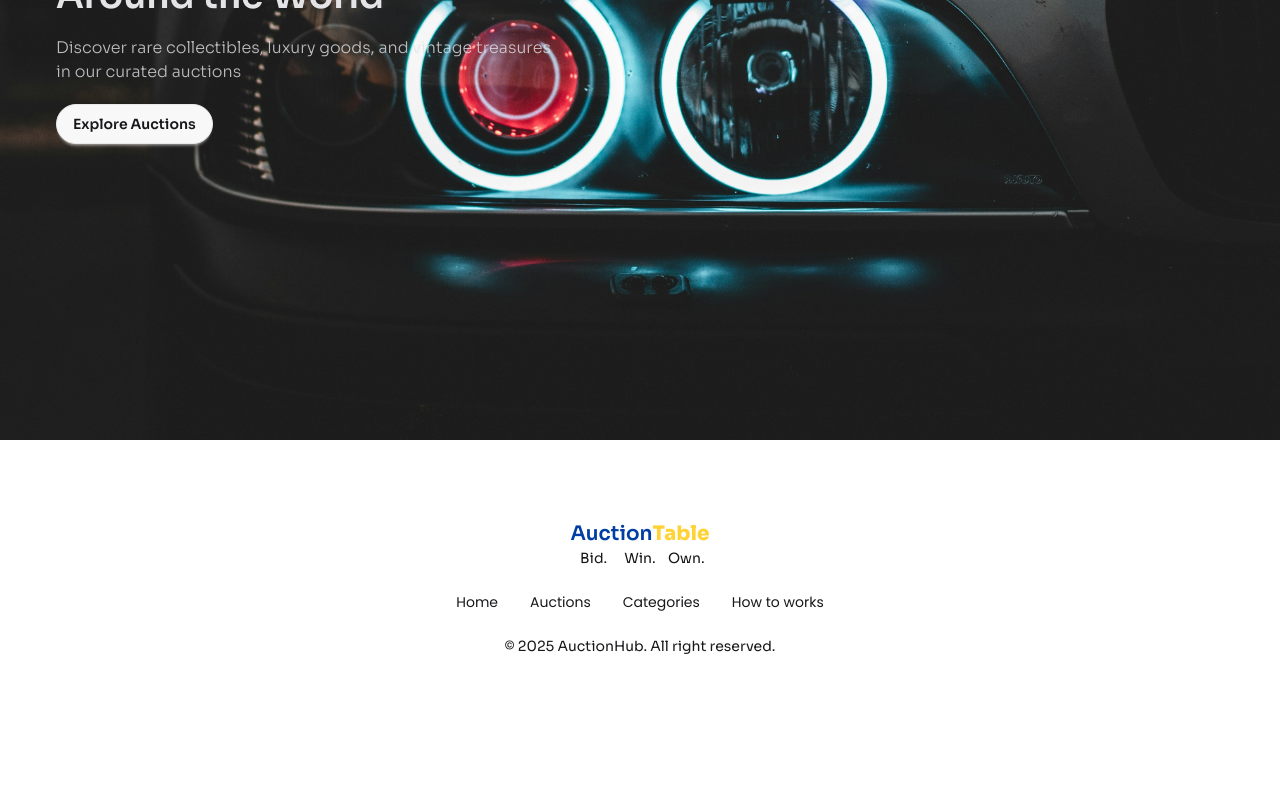
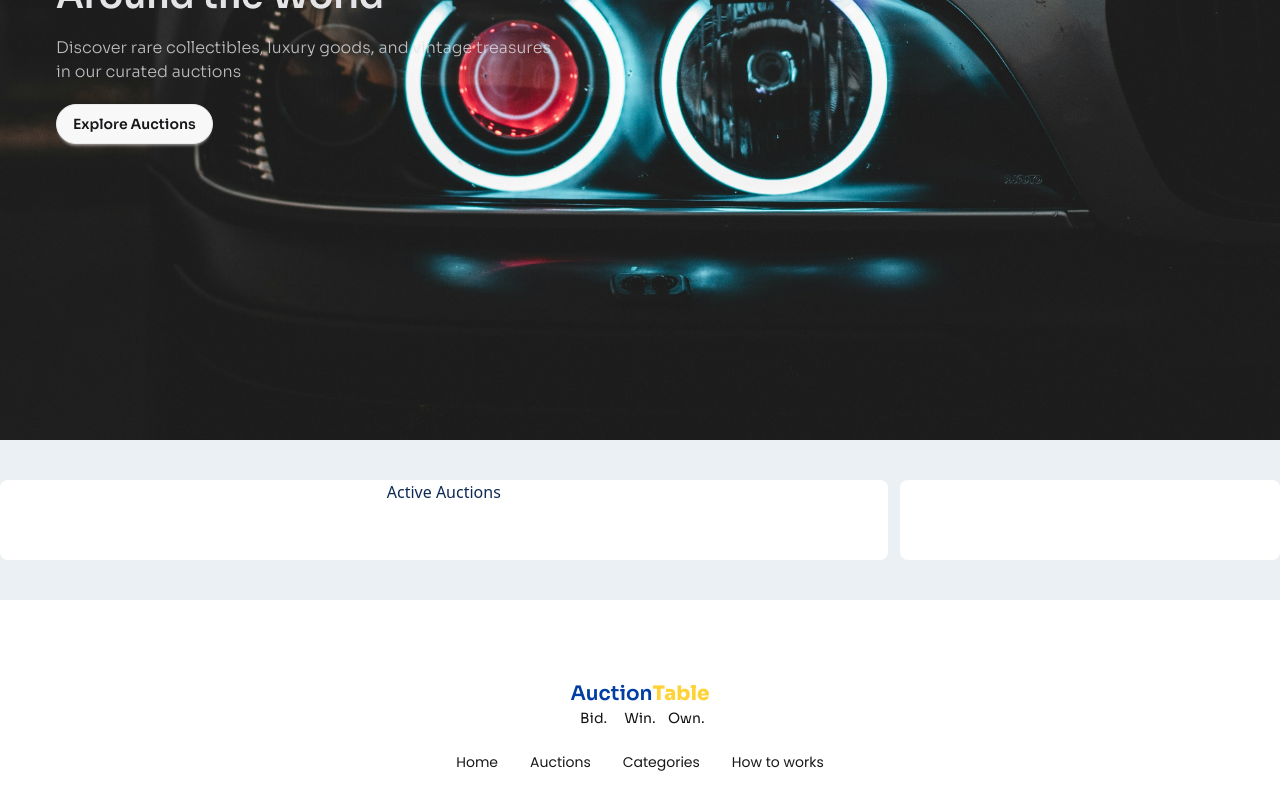
Before and after one commit to ibrahim3761/Auction-Table, a React (Vite) app: page / in a window 1280 px wide. Shown: the part 432-1229 px from the top of the page. Before the commit the page ends 1168 px from the top, so only its background shows below. Built offline with nearby package versions, Linux system fonts and the light colour scheme.

Commit message:
fetch done

```diff
--- a/src/App.jsx
+++ b/src/App.jsx
@@ -1,11 +1,13 @@
-import './App.css'
-import Footer from './Components/Footer/Footer'
-import Hero from './Components/Hero/Hero'
-import Navbar from './Components/Navbar/Navbar'
+import { Suspense } from "react";
+import "./App.css";
+import Footer from "./Components/Footer/Footer";
+import Hero from "./Components/Hero/Hero";
+import Items from "./Components/Items/Items";
+import Navbar from "./Components/Navbar/Navbar";
+
+const itemspromise = fetch("data.json").then((res) => res.json());
 
 function App() {
-
-
   return (
     <>
       <div>
@@ -14,11 +16,22 @@ function App() {
       <div>
         <Hero></Hero>
       </div>
+      {/* auction */}
+      <div className="main-container flex gap-3 text-center bg-[#EBF0F5] py-10">
+        <div className="left-container w-[70%] bg-white h-20 rounded-lg">
+          <Suspense fallback={<h1>Loading...</h1>}>
+            <Items itemspromise={itemspromise}></Items>
+          </Suspense>
+        </div>
+        <div className="right-container w-[30%] bg-white h-20 rounded-lg">
+
+        </div>
+      </div>
       <div>
         <Footer></Footer>
       </div>
     </>
-  )
+  );
 }
 
-export default App
+export default App;
--- a/src/Components/Item/Item.jsx
+++ b/src/Components/Item/Item.jsx
@@ -1,9 +1,14 @@
 import React from 'react';
 
 const Item = () => {
+
+
+
+
+
     return (
         <div>
-            <h1>h11</h1>
+
         </div>
     );
 };
--- a/src/Components/Items/Items.jsx
+++ b/src/Components/Items/Items.jsx
@@ -1,9 +1,13 @@
-import React from 'react';
+import React, { use } from 'react';
 
-const Items = () => {
+const Items = ({itemspromise}) => {
+
+    const items = use(itemspromise);
+    console.log(items);
+
     return (
         <div>
-            <h1>555</h1>
+            <h1 className='text-[#0E2954]'>Active Auctions</h1>
         </div>
     );
 };
```
